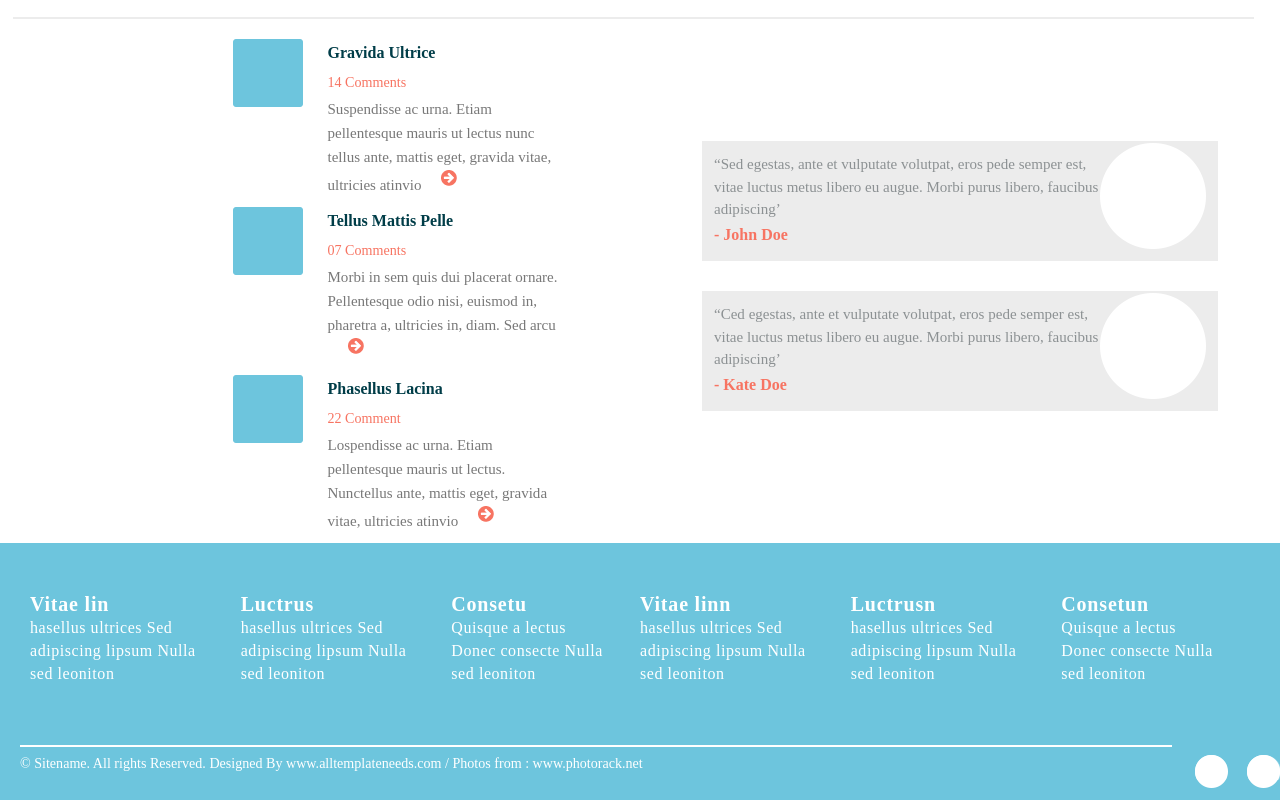
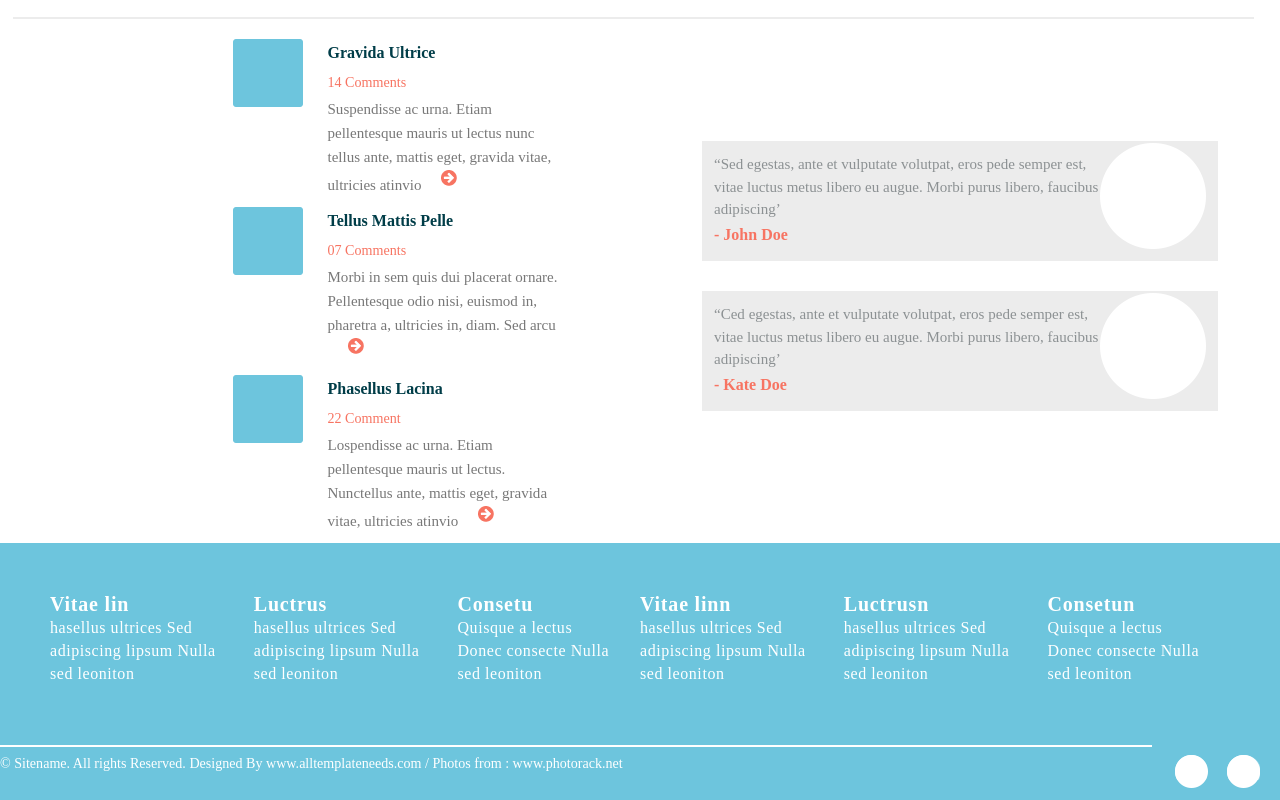
Before and after one commit to liubaterehova/-layout, a React app: page / in a window 1280 px wide. Shown: the part 1700-2500 px from the top of the page. Built offline with nearby package versions, Linux system fonts and the light colour scheme.

Commit message:
fixed white strip

```diff
--- a/index.html
+++ b/index.html
@@ -15,6 +15,7 @@
     body {
       padding: 0;
       margin: 0;
+      width: 100%;
     }
   </style>
 </head>
--- a/src/components/footer/footer.scss
+++ b/src/components/footer/footer.scss
@@ -7,7 +7,7 @@
   .upper-part-footer-container {
     flex: 1;
     display: flex;
-    padding: 40px 20px;
+    padding: 40px;
     background-color: #6dc5dd;
     flex: 1;
     display: flex;
@@ -39,7 +39,6 @@
     align-self: flex-start;
     position: relative;
     width: 100%;
-    margin-left: 20px;
 
     &:before {
       content: '';
--- a/src/style.scss
+++ b/src/style.scss
@@ -2,7 +2,9 @@
   display: flex;
   flex-direction: column;
   background-color: #ffffff;
+  width: 100%;
 }
+
 
 .no-scroll {
   overflow: hidden;
```
